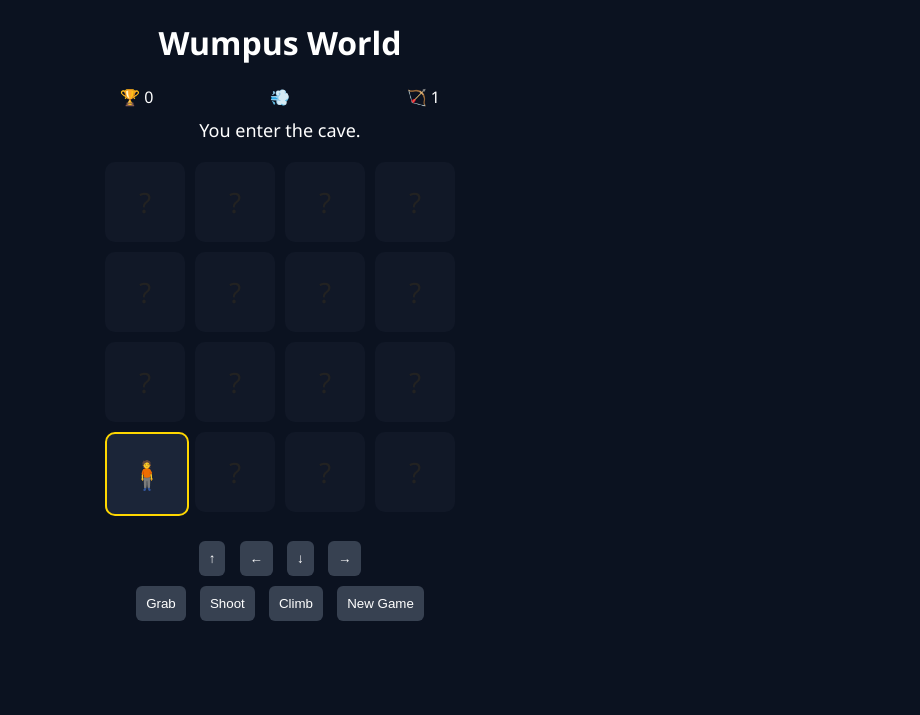
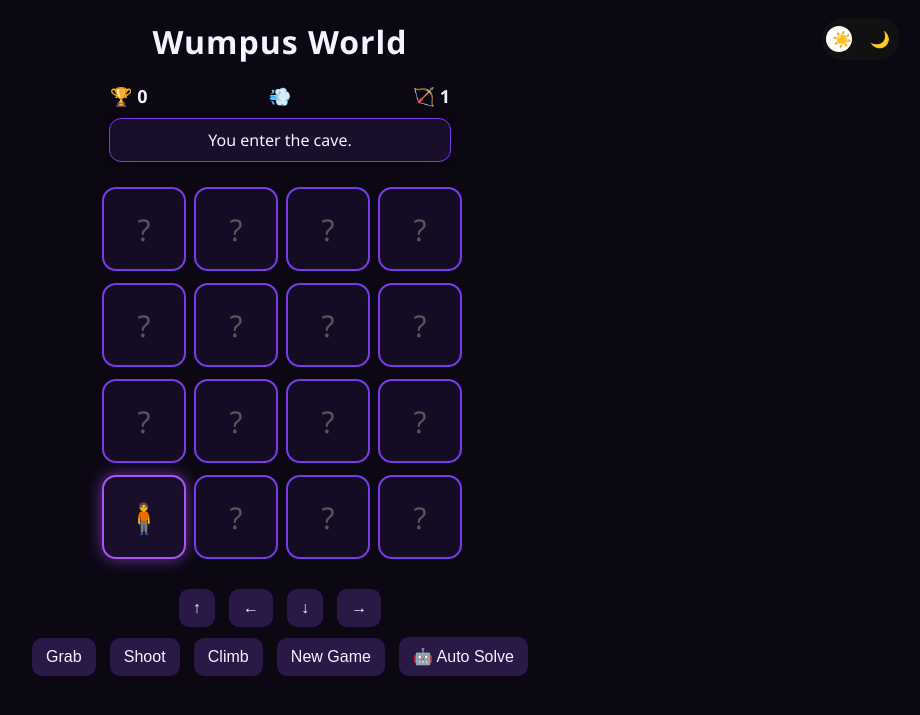
Before and after one commit to Nitya-nama/wumpus_game, a Flask app: page / in a window 1280 px wide. Shown: the top 715 px of the page, without its empty margins (360-1280 px from the left). Run offline with Flask 3, Linux system fonts and the light colour scheme.

Commit message:
final commit

```diff
--- /dev/null
+++ b/ai_agent.py
@@ -0,0 +1,72 @@
+from collections import defaultdict
+
+dirs=[(1,0),(-1,0),(0,1),(0,-1)]
+
+class WumpusAgent:
+
+    def __init__(self,size=4):
+        self.size=size
+        self.visited=set()
+        self.safe={(0,0)}
+        self.possible_pits=defaultdict(set)
+        self.possible_wumpus=defaultdict(set)
+        self.confirmed_pits=set()
+        self.confirmed_wumpus=None
+
+    def neighbors(self,pos):
+        r,c=pos
+        for dr,dc in dirs:
+            nr,nc=r+dr,c+dc
+            if 0<=nr<self.size and 0<=nc<self.size:
+                yield (nr,nc)
+
+    # ------------ KNOWLEDGE UPDATE ------------
+
+    def update(self,pos,percepts):
+
+        self.visited.add(pos)
+
+        neigh=list(self.neighbors(pos))
+
+        if "breeze" not in percepts:
+            for n in neigh:
+                self.safe.add(n)
+                self.confirmed_pits.discard(n)
+        else:
+            for n in neigh:
+                if n not in self.safe:
+                    self.possible_pits[n].add(pos)
+
+        if "stench" not in percepts:
+            for n in neigh:
+                if n==self.confirmed_wumpus: continue
+                self.safe.add(n)
+        else:
+            for n in neigh:
+                if n not in self.safe:
+                    self.possible_wumpus[n].add(pos)
+
+        # deduce single candidates
+        for cell,cause in self.possible_pits.items():
+            if len(cause)>=2:
+                self.confirmed_pits.add(cell)
+
+        for cell,cause in self.possible_wumpus.items():
+            if len(cause)>=2:
+                self.confirmed_wumpus=cell
+
+    # ------------ ACTION SELECTION ------------
+
+    def next_move(self,current):
+
+        # prefer safe unexplored
+        for n in self.neighbors(current):
+            if n in self.safe and n not in self.visited:
+                return n
+
+        # else go any safe visited (backtrack)
+        for n in self.neighbors(current):
+            if n in self.safe:
+                return n
+
+        return None
--- a/app.py
+++ b/app.py
@@ -1,61 +1,129 @@
 from flask import Flask, jsonify, request, render_template, session
 from wumpus_engine import WumpusWorld
+from ai_agent import WumpusAgent
 import uuid
 
-app=Flask(__name__)
-app.secret_key="secret123"
-games={}
+app = Flask(__name__)
+app.secret_key = "secret123"
+
+games = {}
+agents = {}
+
+# ---------------- GAME SESSION ----------------
 
 def get_game():
-    gid=session.get("gid")
+    gid = session.get("gid")
+
     if not gid or gid not in games:
-        gid=str(uuid.uuid4())
-        session["gid"]=gid
-        games[gid]=WumpusWorld()
-    return games[gid]
+        gid = str(uuid.uuid4())
+        session["gid"] = gid
+        games[gid] = WumpusWorld()
+        agents[gid] = WumpusAgent()
+
+    return games[gid], agents[gid]
+
+
+# ---------------- ROUTES ----------------
 
 @app.route("/")
 def home():
     return render_template("index.html")
 
+
 @app.route("/start")
 def start():
-    gid=str(uuid.uuid4())
-    session["gid"]=gid
-    games[gid]=WumpusWorld()
-    return jsonify(games[gid].state())
+    gid = str(uuid.uuid4())
+    session["gid"] = gid
+    games[gid] = WumpusWorld()
+    agents[gid] = WumpusAgent()
+
+    g = games[gid]
+    return jsonify(g.state())
+
 
 @app.route("/state")
 def state():
-    return jsonify(get_game().state())
+    g, a = get_game()
 
-@app.route("/move",methods=["POST"])
+    # agent updates knowledge
+    a.update(g.player_pos, g.perceptions())
+
+    s = g.state()
+    s["safe"] = list(a.safe)
+    s["visited"] = list(a.visited)
+
+    return jsonify(s)
+
+
+@app.route("/move", methods=["POST"])
 def move():
-    g=get_game()
-    g.move(request.json["direction"])
+    g, a = get_game()
+    direction = request.json["direction"]
+
+    g.move(direction)
+    a.update(g.player_pos, g.perceptions())
+
     return jsonify(g.state())
 
-@app.route("/shoot",methods=["POST"])
+
+@app.route("/shoot", methods=["POST"])
 def shoot():
-    g=get_game()
-    g.shoot(request.json["direction"])
+    g, a = get_game()
+    direction = request.json["direction"]
+
+    g.shoot(direction)
+    a.update(g.player_pos, g.perceptions())
+
     return jsonify(g.state())
 
-@app.route("/grab",methods=["POST"])
+
+@app.route("/grab", methods=["POST"])
 def grab():
-    g=get_game()
+    g, a = get_game()
     g.grab()
     return jsonify(g.state())
 
-@app.route("/climb",methods=["POST"])
+
+@app.route("/climb", methods=["POST"])
 def climb():
-    g=get_game()
+    g, a = get_game()
     g.climb()
     return jsonify(g.state())
 
+
+# -------- AUTO SOLVE (AI AGENT) --------
+
+@app.route("/auto")
+def auto():
+    g, a = get_game()
+
+    if g.game_over:
+        return jsonify(g.state())
+
+    a.update(g.player_pos, g.perceptions())
+    move = a.next_move(g.player_pos)
+
+    if move:
+        r, c = g.player_pos
+        nr, nc = move
+
+        if nr > r: g.move("up")
+        elif nr < r: g.move("down")
+        elif nc > c: g.move("right")
+        elif nc < c: g.move("left")
+
+    return jsonify(g.state())
+
+
+# -------- REVEAL MAP --------
+
 @app.route("/reveal")
 def reveal():
-    return jsonify(get_game().reveal())
+    g, _ = get_game()
+    return jsonify(g.reveal())
 
-if __name__=="__main__":
+
+# ---------------- RUN ----------------
+
+if __name__ == "__main__":
     app.run(debug=True)
--- a/static/game.js
+++ b/static/game.js
@@ -7,6 +7,28 @@ async function newGame(){
  visited.clear()
  await fetch("/start")
  update()
+}
+
+const toggle=document.getElementById("themeToggle")
+
+// load saved theme
+if(localStorage.getItem("theme")==="light"){
+ document.body.classList.add("light")
+ toggle.checked=true
+}
+
+toggle.addEventListener("change",()=>{
+ document.body.classList.toggle("light")
+ localStorage.setItem(
+  "theme",
+  document.body.classList.contains("light")?"light":"dark"
+ )
+})
+
+
+window.onload=()=>{
+ if(localStorage.getItem("theme")==="light")
+  document.body.classList.add("light")
 }
 
 async function move(d){
@@ -48,6 +70,14 @@ function hud(d){
  document.getElementById("msg").innerText=d.message
 }
 
+async function autoPlay(){
+ const r=await fetch("/auto")
+ const d=await r.json()
+ update()
+ if(!d.game_over) setTimeout(autoPlay,500)
+}
+
+
 function draw(d){
  const g=document.getElementById("grid")
  g.innerHTML=""
--- a/static/style.css
+++ b/static/style.css
@@ -1,26 +1,203 @@
-body{background:#0b1220;color:white;text-align:center;font-family:Segoe UI}
+/* =====================================================
+   THEME VARIABLES
+===================================================== */
+
+:root{
+ --bg:#0b0713;
+ --panel:#1a0f2b;
+ --tile:#23143a;
+ --hidden:#140c24;
+ --border:#7c3aed;
+ --accent:#a855f7;
+ --text:#f5f3ff;
+ --glow:rgba(168,85,247,.6);
+ --btn:#2a1846;
+}
+
+.light{
+ --bg:#faf7ff;
+ --panel:#efe7ff;
+ --tile:#e4d7ff;
+ --hidden:#d6c8ff;
+ --border:#8b5cf6;
+ --accent:#6d28d9;
+ --text:#1f1147;
+ --glow:rgba(139,92,246,.35);
+ --btn:#dcd2ff;
+}
+
+/* =====================================================
+   BASE
+===================================================== */
+
+body{
+ background:var(--bg);
+ color:var(--text);
+ font-family:Segoe UI, sans-serif;
+ text-align:center;
+ transition:background .35s,color .35s;
+ margin:0;
+ padding:0;
+}
+
+h1{
+ margin-top:20px;
+ letter-spacing:1px;
+}
+
+/* =====================================================
+   HUD
+===================================================== */
+
+#hud{
+ display:flex;
+ justify-content:space-between;
+ width:340px;
+ margin:10px auto;
+ font-weight:bold;
+ font-size:18px;
+}
+
+#msg{
+ background:var(--panel);
+ border:1px solid var(--border);
+ border-radius:12px;
+ padding:10px;
+ width:320px;
+ margin:10px auto;
+ box-shadow:0 0 12px rgba(0,0,0,.25);
+}
+
+/* =====================================================
+   GRID
+===================================================== */
 
 .grid{
-display:grid;
-grid-template-columns:repeat(4,80px);
-gap:10px;
-justify-content:center;
-margin:20px
+ display:grid;
+ grid-template-columns:repeat(4,80px);
+ gap:12px;
+ justify-content:center;
+ margin:25px auto;
+ width:max-content;
 }
 
 .cell{
-width:80px;height:80px;background:#1b2538;
-display:flex;align-items:center;justify-content:center;
-font-size:28px;border-radius:10px
+ width:80px;
+ height:80px;
+ background:var(--tile);
+ border:2px solid var(--border);
+ border-radius:14px;
+ display:flex;
+ align-items:center;
+ justify-content:center;
+ font-size:30px;
+ transition:.25s;
 }
 
-.hidden{background:#111827;color:#222}
-.player{border:2px solid gold}
-
-#msg{margin:10px;font-size:18px}
-
-.controls button,.actions button{
-margin:5px;padding:10px;border:none;border-radius:6px;background:#374151;color:white
+.cell:hover{
+ transform:scale(1.06);
+ box-shadow:0 0 15px var(--glow);
 }
 
-#hud{display:flex;justify-content:space-between;width:320px;margin:auto}
+.hidden{
+ background:var(--hidden);
+ color:#555;
+}
+
+.player{
+ border:2px solid var(--accent);
+ box-shadow:0 0 18px var(--glow);
+ background:var(--panel);
+}
+
+/* =====================================================
+   BUTTONS
+===================================================== */
+
+.controls button,
+.actions button{
+ background:var(--btn);
+ color:var(--text);
+ border:none;
+ padding:10px 14px;
+ margin:5px;
+ border-radius:10px;
+ font-size:16px;
+ cursor:pointer;
+ transition:.2s;
+}
+
+.controls button:hover,
+.actions button:hover{
+ transform:translateY(-2px);
+ box-shadow:0 0 10px var(--glow);
+}
+
+/* =====================================================
+   THEME TOGGLE SWITCH
+===================================================== */
+
+.themeSwitch{
+ position:absolute;
+ top:18px;
+ right:20px;
+}
+
+.switch{
+ width:70px;
+ height:34px;
+ background:#111;
+ border-radius:50px;
+ position:relative;
+ display:flex;
+ align-items:center;
+ padding:4px;
+ cursor:pointer;
+ transition:.3s;
+}
+
+.switch::before{
+ content:"";
+ width:26px;
+ height:26px;
+ background:white;
+ border-radius:50%;
+ position:absolute;
+ left:4px;
+ transition:.35s cubic-bezier(.68,-.55,.27,1.55);
+}
+
+input{
+ display:none;
+}
+
+input:checked + .switch::before{
+ transform:translateX(36px);
+}
+
+.sun,.moon{
+ position:absolute;
+ font-size:16px;
+ pointer-events:none;
+}
+
+.sun{ left:10px }
+.moon{ right:10px }
+
+.light .switch{
+ background:#c4b5fd;
+}
+
+/* =====================================================
+   ANIMATIONS
+===================================================== */
+
+@keyframes pulse{
+ 0%{box-shadow:0 0 0 var(--glow)}
+ 50%{box-shadow:0 0 18px var(--glow)}
+ 100%{box-shadow:0 0 0 var(--glow)}
+}
+
+.player{
+ animation:pulse 2s infinite;
+}
--- a/templates/index.html
+++ b/templates/index.html
@@ -7,7 +7,13 @@
 <body>
 
 <h1>Wumpus World</h1>
-
+<div class="themeSwitch">
+  <input type="checkbox" id="themeToggle">
+  <label for="themeToggle" class="switch">
+    <span class="sun">☀️</span>
+    <span class="moon">🌙</span>
+  </label>
+</div>
 <div id="hud">
 <span id="score">🏆 0</span>
 <span id="sense"></span>
@@ -30,6 +36,7 @@
 <button onclick="shootMode()">Shoot</button>
 <button onclick="climb()">Climb</button>
 <button onclick="newGame()">New Game</button>
+<button onclick="autoPlay()">🤖 Auto Solve</button>
 </div>
 
 <script src="/static/game.js"></script>
```
